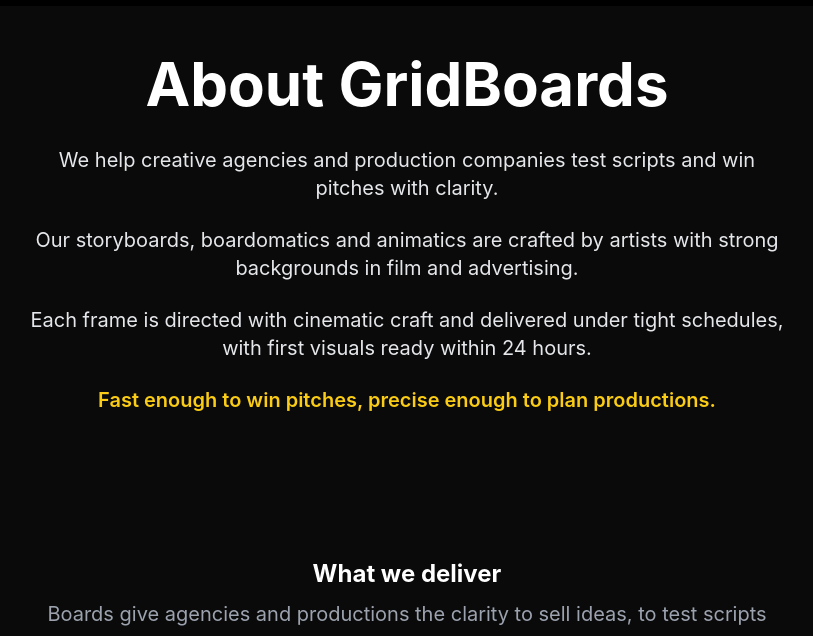
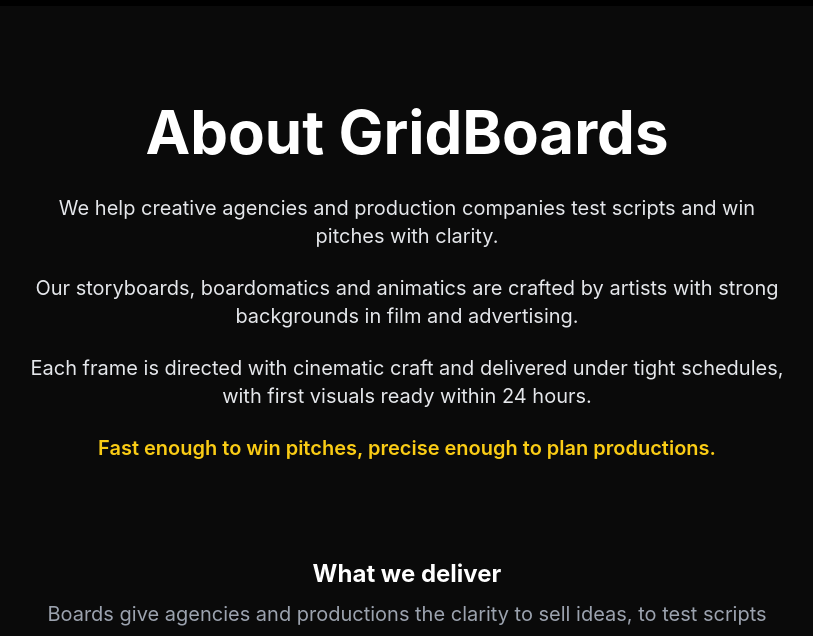
Before and after one commit to agarofobia/grid.boards.web, a React (Vite) app: page / in a window 1280 px wide. Shown: the part 794-1430 px from the top of the page, without its empty margins (233-1046 px from the left). Built offline with nearby package versions, Linux system fonts and the light colour scheme; grey boxes are pictures that could not be loaded.

Commit message:
feat: Adjust styles for About and Services (FOR REAL)

```diff
--- a/src/components/About.jsx
+++ b/src/components/About.jsx
@@ -1,21 +1,17 @@
-// src/components/About.jsx - ¡Fondo de video/imagen eliminado!
+// src/components/About.jsx - ¡Ajuste de espaciado vertical!
 
 import React from 'react'
 
 export default function About() {
   return (
-    // Sección normal con padding, sin fondos propios
-    // Heredará el fondo oscuro de App.jsx
-    // CAMBIO 1: Revertido a 'py-12' para el padding vertical original
-    <section id="about" className="py-12 px-6 md:px-20 text-gray-200">
+    // CAMBIO CLAVE: Aumentamos padding superior (pt-24) y quitamos el inferior (pb-0)
+    <section id="about" className="pt-24 pb-0 px-6 md:px-20 text-gray-200">
 
       {/* Fondo con video/imagen ELIMINADOS */}
 
       {/* Contenido */}
-      {/* Se quitó la clase 'relative' que ya no es necesaria */}
-      {/* CAMBIO 2: 'max-w-4xl' cambiado a 'max-w-3xl' para un texto más angosto y centrado */}
       <div className="max-w-3xl mx-auto text-center">
-        {/* CAMBIO 3: Título más grande (de 4xl/5xl a 5xl/6xl) */}
+
         <h2 className="text-5xl md:text-6xl font-bold text-white mb-8">
           About GridBoards
         </h2>
```
